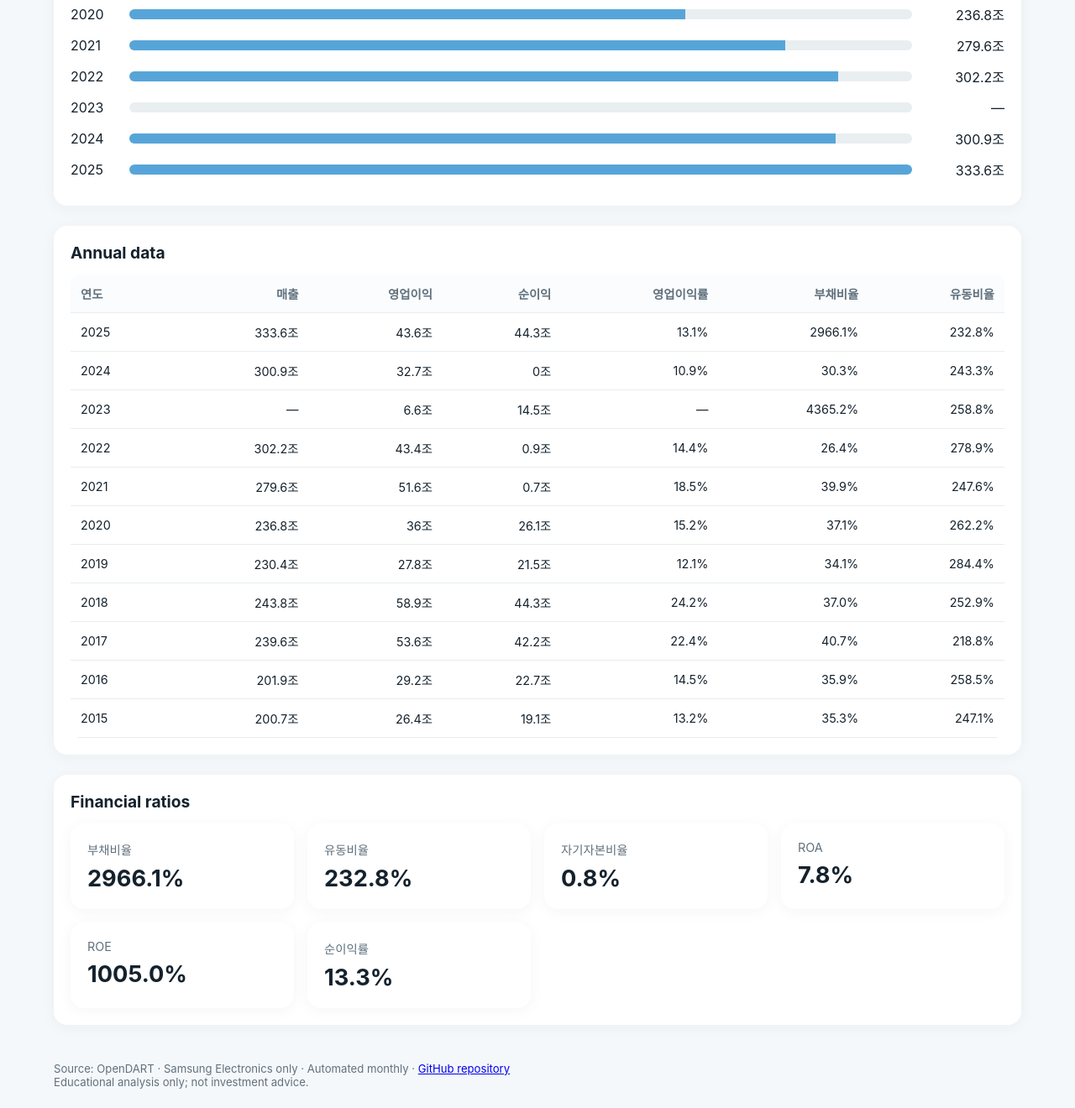
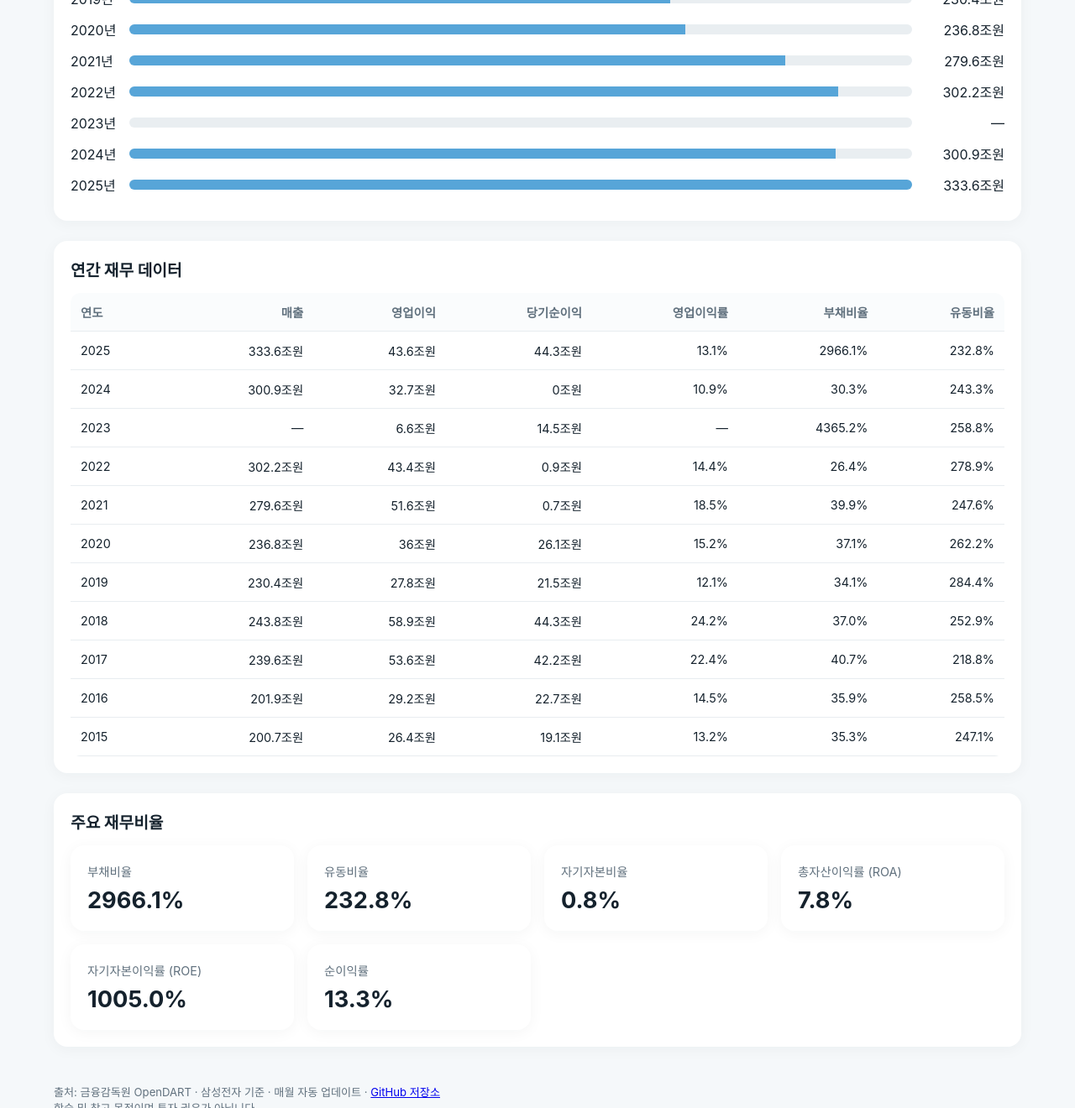
Before and after one commit to HSC-Class02/sb_samsung, a plain HTML site: page dashboard/index.html in a window 1280 px wide. Shown: the part 602-1922 px from the top of the page at 84% size. Drawn offline with Linux system fonts and the light colour scheme.

Commit message:
ui: 재무 대시보드 전체 한국어화

```diff
--- a/dashboard/index.html
+++ b/dashboard/index.html
@@ -1,30 +1,29 @@
 <!doctype html>
 <html lang="ko">
-<head><meta charset="utf-8"><meta name="viewport" content="width=device-width,initial-scale=1"><title>Samsung Electronics Financial Dashboard</title>
+<head><meta charset="utf-8"><meta name="viewport" content="width=device-width,initial-scale=1"><title>삼성전자 재무 대시보드</title>
 <style>
 :root{--ink:#15222d;--muted:#61717e;--bg:#f5f8fa;--card:#fff;--accent:#9be15d;--blue:#57a5d8}*{box-sizing:border-box}body{margin:0;background:var(--bg);color:var(--ink);font-family:Inter,system-ui,-apple-system,"Segoe UI",sans-serif}header{padding:36px 6vw;background:#15222d;color:white}header h1{margin:0 0 10px;font-size:clamp(1.6rem,4vw,2.6rem)}header p{color:#c7d3dc;margin:0}.wrap{max-width:1200px;margin:0 auto;padding:24px}.grid{display:grid;grid-template-columns:repeat(auto-fit,minmax(210px,1fr));gap:16px}.card{background:var(--card);border-radius:16px;padding:20px;box-shadow:0 3px 18px #1423340b}.metric{font-size:1.7rem;font-weight:750;margin-top:8px}.label{font-size:.9rem;color:var(--muted)}section{margin:24px 0}h2{font-size:1.2rem;margin:0 0 14px}table{width:100%;border-collapse:collapse;font-size:.9rem;background:white}th,td{padding:12px;text-align:right;border-bottom:1px solid #e8edf0;white-space:nowrap}th:first-child,td:first-child{text-align:left}th{color:var(--muted);font-weight:600;background:#fafcfd}.scroll{overflow:auto;border-radius:12px}.pill{display:inline-block;background:#eaf5e2;padding:5px 9px;border-radius:20px;font-size:.8rem}.note{color:var(--muted);font-size:.85rem;line-height:1.6}.bar{height:12px;border-radius:12px;background:#e9eef1;overflow:hidden;margin:8px 0}.bar span{display:block;height:100%;background:var(--blue);width:0}footer{padding:20px 0;color:var(--muted);font-size:.82rem}@media(max-width:600px){.wrap{padding:14px}.card{padding:16px}}
 </style></head>
-<body><header><h1>Samsung Electronics</h1><p>DART Financial Agent · OpenDART financial statements & ratios</p></header>
+<body><header><h1>삼성전자</h1><p>OpenDART 재무 분석 · 재무제표 및 주요 재무비율</p></header>
 <div class="wrap"><div id="status" class="note">데이터 불러오는 중…</div><section><div class="grid" id="cards"></div></section>
-<section class="card"><h2>Annual financial trend</h2><p class="note">최근 연도별 매출 및 영업이익 (단위: 조원)</p><div id="chart"></div></section>
-<section class="card"><h2>Annual data</h2><div class="scroll"><table id="table"><thead><tr><th>연도</th><th>매출</th><th>영업이익</th><th>순이익</th><th>영업이익률</th><th>부채비율</th><th>유동비율</th></tr></thead><tbody></tbody></table></div></section>
-<section class="card"><h2>Financial ratios</h2><div id="ratios" class="grid"></div></section>
-<footer>Source: OpenDART · Samsung Electronics only · Automated monthly · <a href="https://github.com/HSC-Class02/sb_samsung">GitHub repository</a><br>Educational analysis only; not investment advice.</footer></div>
+<section class="card"><h2>연도별 매출 추이</h2><p class="note">최근 10개 연도 매출 (단위: 조원)</p><div id="chart"></div></section>
+<section class="card"><h2>연간 재무 데이터</h2><div class="scroll"><table id="table"><thead><tr><th>연도</th><th>매출</th><th>영업이익</th><th>당기순이익</th><th>영업이익률</th><th>부채비율</th><th>유동비율</th></tr></thead><tbody></tbody></table></div></section>
+<section class="card"><h2>주요 재무비율</h2><div id="ratios" class="grid"></div></section>
+<footer>출처: 금융감독원 OpenDART · 삼성전자 기준 · 매월 자동 업데이트 · <a href="https://github.com/HSC-Class02/sb_samsung">GitHub 저장소</a><br>학습 및 참고 목적이며 투자 권유가 아닙니다.</footer></div>
 <script>
-const fmtT=v=>v==null||!Number.isFinite(+v)?'—':(+v/1e12).toLocaleString('ko-KR',{maximumFractionDigits:1})+'조';
+const fmtT=v=>v==null||!Number.isFinite(+v)?'—':(+v/1e12).toLocaleString('ko-KR',{maximumFractionDigits:1})+'조원';
 const fmtP=v=>v==null||!Number.isFinite(+v)?'—':(+v).toFixed(1)+'%';
-const names={'revenue':'매출','operating_profit':'영업이익','net_income':'순이익'};
-fetch('./data.json').then(r=>{if(!r.ok)throw Error('data.json not found');return r.json()}).then(rows=>{
+fetch('./data.json').then(r=>{if(!r.ok)throw Error('data.json을 찾을 수 없습니다');return r.json()}).then(rows=>{
  const annual=rows.filter(r=>String(r.report_code)==='11011').sort((a,b)=>a.year-b.year);
  const data=annual.length?annual:rows.sort((a,b)=>a.year-b.year);
  const last=data[data.length-1]||{};
- document.getElementById('status').innerHTML='최신 데이터 기준: <span class="pill">'+(last.year||'—')+'년</span> · 수집 레코드 '+rows.length+'건';
- const cards=[['매출',fmtT(last.revenue)],['영업이익',fmtT(last.operating_profit)],['순이익',fmtT(last.net_income)],['영업이익률',fmtP(last.operating_margin)]];
+ document.getElementById('status').innerHTML='최신 데이터 기준: <span class="pill">'+(last.year||'—')+'년</span> · 수집 데이터 '+rows.length+'건';
+ const cards=[['매출',fmtT(last.revenue)],['영업이익',fmtT(last.operating_profit)],['당기순이익',fmtT(last.net_income)],['영업이익률',fmtP(last.operating_margin)]];
  document.getElementById('cards').innerHTML=cards.map(([l,v])=>'<div class="card"><div class="label">'+l+'</div><div class="metric">'+v+'</div></div>').join('');
  document.querySelector('#table tbody').innerHTML=data.slice().reverse().map(r=>'<tr><td>'+r.year+'</td><td>'+fmtT(r.revenue)+'</td><td>'+fmtT(r.operating_profit)+'</td><td>'+fmtT(r.net_income)+'</td><td>'+fmtP(r.operating_margin)+'</td><td>'+fmtP(r.debt_ratio)+'</td><td>'+fmtP(r.current_ratio)+'</td></tr>').join('');
  const max=Math.max(...data.map(r=>Math.abs(+r.revenue||0)),1);
- document.getElementById('chart').innerHTML=data.slice(-10).map(r=>'<div style="display:grid;grid-template-columns:60px 1fr 100px;gap:10px;align-items:center;margin:9px 0"><div>'+r.year+'</div><div><div class="bar"><span style="width:'+Math.max(0,+r.revenue||0)/max*100+'%"></span></div></div><div style="text-align:right">'+fmtT(r.revenue)+'</div></div>').join('');
- const ratio=[['부채비율',fmtP(last.debt_ratio)],['유동비율',fmtP(last.current_ratio)],['자기자본비율',fmtP(last.equity_ratio)],['ROA',fmtP(last.roa)],['ROE',fmtP(last.roe)],['순이익률',fmtP(last.net_margin)]];
+ document.getElementById('chart').innerHTML=data.slice(-10).map(r=>'<div style="display:grid;grid-template-columns:60px 1fr 100px;gap:10px;align-items:center;margin:9px 0"><div>'+r.year+'년</div><div><div class="bar"><span style="width:'+Math.max(0,+r.revenue||0)/max*100+'%"></span></div></div><div style="text-align:right">'+fmtT(r.revenue)+'</div></div>').join('');
+ const ratio=[['부채비율',fmtP(last.debt_ratio)],['유동비율',fmtP(last.current_ratio)],['자기자본비율',fmtP(last.equity_ratio)],['총자산이익률 (ROA)',fmtP(last.roa)],['자기자본이익률 (ROE)',fmtP(last.roe)],['순이익률',fmtP(last.net_margin)]];
  document.getElementById('ratios').innerHTML=ratio.map(([l,v])=>'<div class="card"><div class="label">'+l+'</div><div class="metric">'+v+'</div></div>').join('');
-}).catch(e=>{document.getElementById('status').textContent='데이터를 아직 생성하지 못했습니다. GitHub Actions에서 DART Financial Agent를 실행하고 DART_API_KEY Secret 설정을 확인하세요. ('+e.message+')'});
+}).catch(e=>{document.getElementById('status').textContent='데이터를 아직 생성하지 못했습니다. GitHub Actions에서 재무 분석 자동화를 실행하고 DART_API_KEY Secret 설정을 확인하세요. ('+e.message+')'});
 </script></body></html>
```
